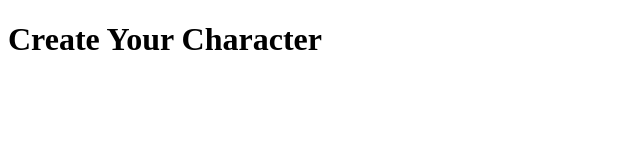
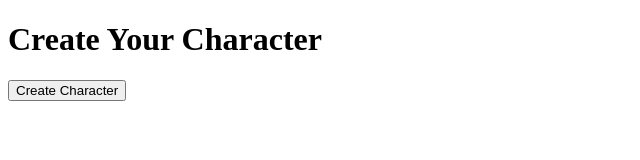
Before and after one commit to kotvtl/not-fight-club, a plain HTML site: page index.html in a window 1280 px wide. Shown: the whole page, without its empty margins (0-640 px from the left). Drawn offline with Linux system fonts and the light colour scheme.

Commit message:
Feat: add button

```diff
--- a/index.html
+++ b/index.html
@@ -7,5 +7,6 @@
 </head>
 <body>
     <h1>Create Your Character</h1>
+    <button>Create Character</button>
 </body>
 </html>
```
